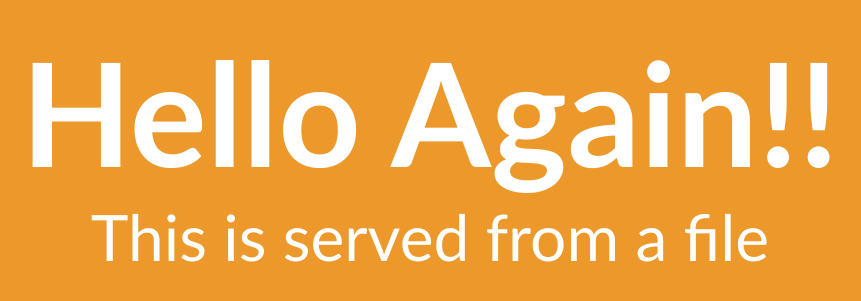
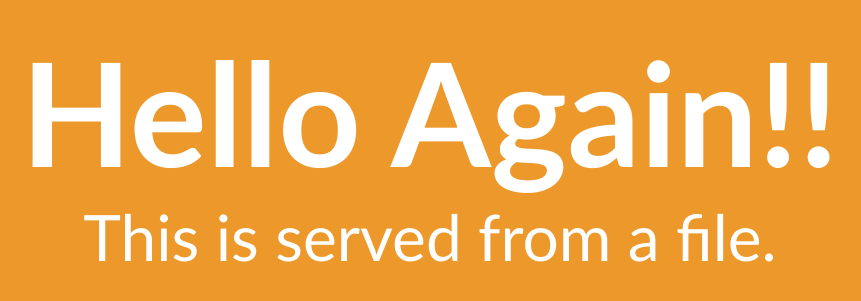
Before and after one commit to AffableAWE/node-basics-server, a plain HTML site: page index.html in a window 1280 px wide. Shown: the part 175-476 px from the top of the page, without its empty margins (210-1071 px from the left). Drawn offline with Linux system fonts and the light colour scheme.

Commit message:
Update index.html

```diff
--- a/index.html
+++ b/index.html
@@ -48,7 +48,7 @@
 <body>
     <div class="center">
         <h1>Hello Again!!</h1>
-        <p>This is served from a file</p>
+        <p>This is served from a file.</p>
     </div>
 </body>
 
```
